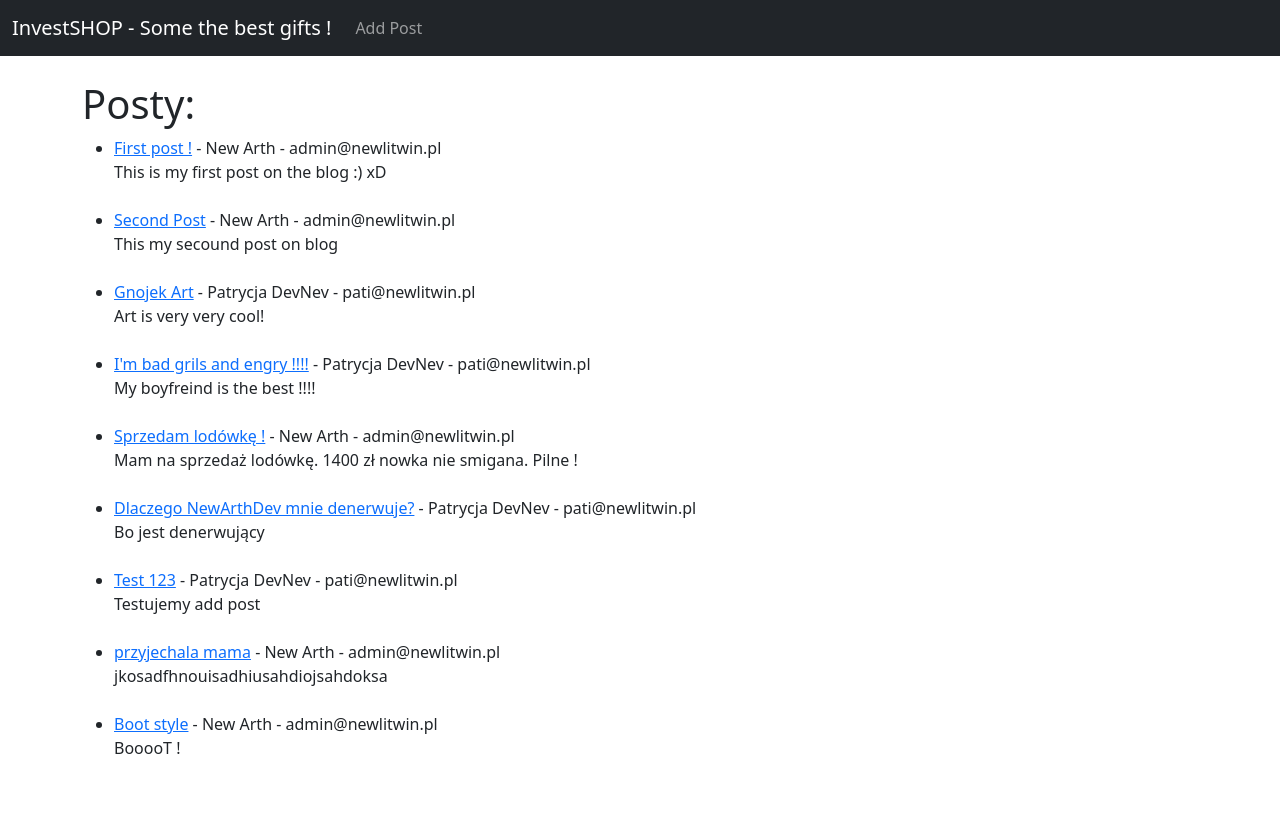
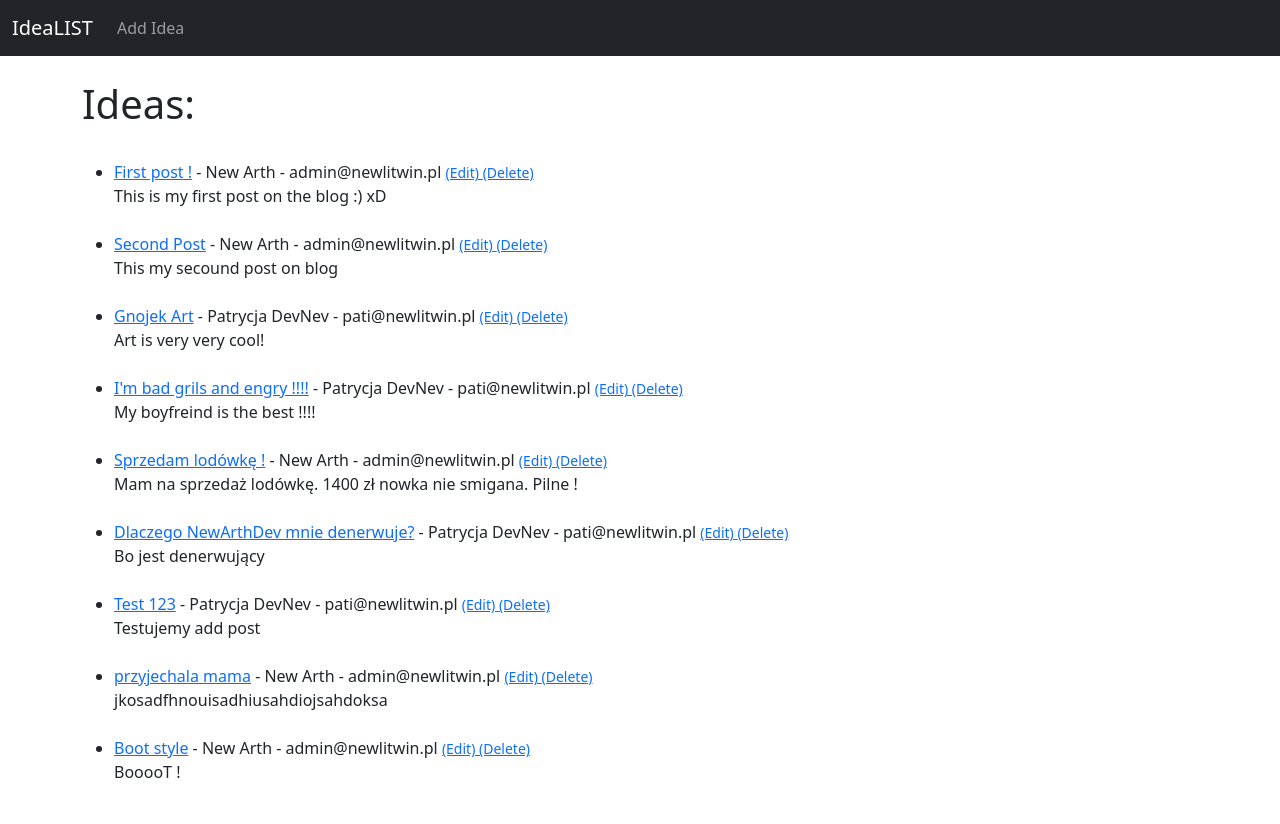
Before and after one commit to CryptoAnonym/django-learn, a Django app: page / in a window 1280 px wide. Before the commit the page ends 754 px from the top, so only its background shows below. Run offline with Django 4.2, Linux system fonts and the light colour scheme; data comes from the database, SQL or seed files in the repository; both versions use the stored data as it was after the commit.

Commit message:
add edit and delete

```diff
--- a/blog/ablog/theblog/templates/article_details.html
+++ b/blog/ablog/theblog/templates/article_details.html
@@ -6,7 +6,10 @@
 
 
 <h1> {{ post.title }}</h1>
-<small>By: {{ post.author.first_name }} {{ post.author.last_name }} </small><br/>
+<small>By: {{ post.author.first_name }} {{ post.author.last_name }}
+    <a href="{% url 'update_post' post.pk %}"> (Edit) </a>
+    <a href="{% url 'delete_post' post.pk %}"> (Delete) </a>
+</small><br/>
 <hr>
 <br/>
 {{ post.body }}
--- a/blog/ablog/theblog/templates/base.html
+++ b/blog/ablog/theblog/templates/base.html
@@ -14,7 +14,7 @@
   <body>
     <nav class="navbar navbar-expand-lg navbar-dark bg-dark">
         <div class="container-fluid">
-          <a class="navbar-brand" href="{% url 'home' %}">InvestSHOP - Some the best gifts !</a>
+          <a class="navbar-brand" href="{% url 'home' %}">IdeaLIST</a>
           <button class="navbar-toggler" type="button" data-bs-toggle="collapse" data-bs-target="#navbarSupportedContent" aria-controls="navbarSupportedContent" aria-expanded="false" aria-label="Toggle navigation">
             <span class="navbar-toggler-icon"></span>
           </button>
@@ -22,7 +22,7 @@
             <ul class="navbar-nav me-auto mb-2 mb-lg-0">
 
               <li class="nav-item">
-                <a class="nav-link" href="{% url 'add_post' %}">Add Post</a>
+                <a class="nav-link" href="{% url 'add_post' %}">Add Idea</a>
               </li>
             </ul>
 
--- a/blog/ablog/theblog/templates/home.html
+++ b/blog/ablog/theblog/templates/home.html
@@ -1,17 +1,21 @@
 {% extends 'base.html' %}
-{% block title %} This is post... {% endblock %}
+{% block title %} This is idea... {% endblock %}
 
 
 {% block content %}
 
 
-<h1> Posty: </h1>
+<h1> Ideas: </h1><br>
 
 <ul>
 {% for post in object_list %}
     <li><a href="{% url 'article-detail' post.pk %}"> {{ post.title }}</a>
         - {{ post.author.first_name }}
-        {{ post.author.last_name }} - {{ post.author.email }} <br/>
+        {{ post.author.last_name }} - {{ post.author.email }}
+        <small>
+            <a href="{% url 'update_post' post.pk %}"> (Edit) </a>
+            <a href="{% url 'delete_post' post.pk %}"> (Delete) </a>
+        </small> <br/>
     {{ post.body }}</li><br/>
 
 
--- a/blog/ablog/theblog/urls.py
+++ b/blog/ablog/theblog/urls.py
@@ -1,10 +1,12 @@
 from django.urls import path
 #from . import views
-from .views import AddPostView, HomeView, ArticleDetailView
+from .views import AddPostView, HomeView, ArticleDetailView, UpdatePostView, DeletePostView
 
 urlpatterns = [
     #path('', views.home, name="home"),
     path('', HomeView.as_view(), name = 'home'),
     path('article/<int:pk>', ArticleDetailView.as_view(), name = 'article-detail'),
     path('add_post', AddPostView.as_view(), name = 'add_post'),
+    path('article/edit/<int:pk>', UpdatePostView.as_view(), name = 'update_post'),
+    path('article/<int:pk>/romove', DeletePostView.as_view(), name = 'delete_post'),
 ]
--- a/blog/ablog/theblog/views.py
+++ b/blog/ablog/theblog/views.py
@@ -1,7 +1,9 @@
 from django.shortcuts import render
-from django.views.generic import ListView, DetailView, CreateView
+from django.urls import reverse_lazy
+from django.views.generic import ListView, DetailView, CreateView, UpdateView, DeleteView
 from .models import Post
-from .forms import PostForm
+from .forms import PostForm, EditForm
+from django.urls import reverse_lazy
 
 #def home(request):
     #return render(request, 'home.html', {})
@@ -9,6 +11,7 @@ from .forms import PostForm
 class HomeView(ListView):
     model = Post
     template_name = 'home.html'
+    #ordering = ['-id']   # odwraca numeracje
 
 class ArticleDetailView(DetailView):
     model = Post
@@ -21,3 +24,14 @@ class AddPostView(CreateView):
     template_name = 'add_post.html'
     #fields = '__all__'
     #fields = ('title', 'body')
+
+class UpdatePostView(UpdateView):
+    model = Post
+    form_class = EditForm
+    template_name = 'update_post.html'
+    #fields = ['title', 'title_TAG' , 'body']
+
+class DeletePostView(DeleteView):
+    model = Post
+    template_name = 'delete_post.html'
+    success_url = reverse_lazy('home')
--- a/shop-Django/Sklep1/Produkty/templates/kategoria_produkt.html
+++ b/shop-Django/Sklep1/Produkty/templates/kategoria_produkt.html
@@ -11,7 +11,7 @@
         <div class="obrazek">
             <div class="obrazek1">
 
-        <a href="/produkty/{{ produkt.id }}">{{produkt.nazwa}}</a></p></h1>
+        <a href="/produkty/{{ produkt.id }}">{{ produkt.orazek}} {{produkt.nazwa}} {{ produkt.cena}} PLN </a></p></h1>
         </div>
         </div>
         {% endfor %}
```
Also changed, not shown: blog/ablog/theblog/forms.py (+12 -0 lines), blog/ablog/theblog/templates/delete_post.html (added, +20 -0 lines), blog/ablog/theblog/templates/update_post.html (added, +21 -0 lines), blog/ablog/db.sqlite3, blog/ablog/theblog/migrations/0002_post_title_tag.py (added), shop-Django/Sklep1/db.sqlite3.
